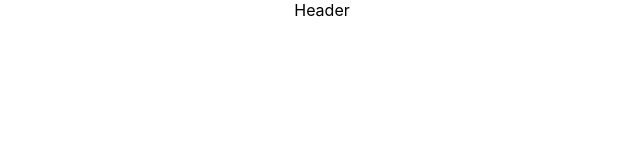
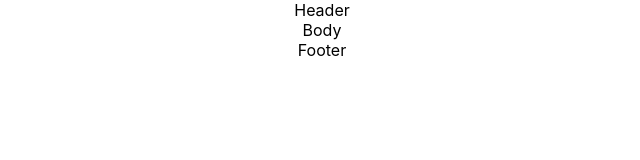
Before and after one commit to RbertKo/aboutKo, a React (Create React App) app: page / in a window 1280 px wide. Shown: the top 160 px of the page, without its empty margins (318-958 px from the left). Built offline with nearby package versions, Linux system fonts and the light colour scheme.

Commit message:
Initialize Footer Component

```diff
--- a/src/App.tsx
+++ b/src/App.tsx
@@ -4,11 +4,15 @@
 
 // layout
 import Header from './components/layout/Header';
+import Body from './components/layout/Body';
+import Footer from "./components/layout/Footer";
 
 const App = () => {
   return (
     <div className="App">
       <Header />
+      <Body />
+      <Footer />
     </div>
   );
 }
--- /dev/null
+++ b/src/components/layout/Body/Body.tsx
@@ -0,0 +1,11 @@
+import React from 'react';
+
+const Body = () => {
+    return (
+        <div>
+            Body
+        </div>
+    )
+}
+
+export default Body
--- /dev/null
+++ b/src/components/layout/Body/index.ts
@@ -0,0 +1,3 @@
+import Body from "./Body";
+
+export default Body;
--- /dev/null
+++ b/src/components/layout/Footer/Footer.tsx
@@ -0,0 +1,13 @@
+import React from 'react';
+
+const Footer = () => {
+    return (
+        <div>
+            <footer>
+                Footer
+            </footer>
+        </div>
+    )
+}
+
+export default Footer;
--- /dev/null
+++ b/src/components/layout/Footer/index.ts
@@ -0,0 +1,3 @@
+import Footer from "./Footer";
+
+export default Footer;
```
